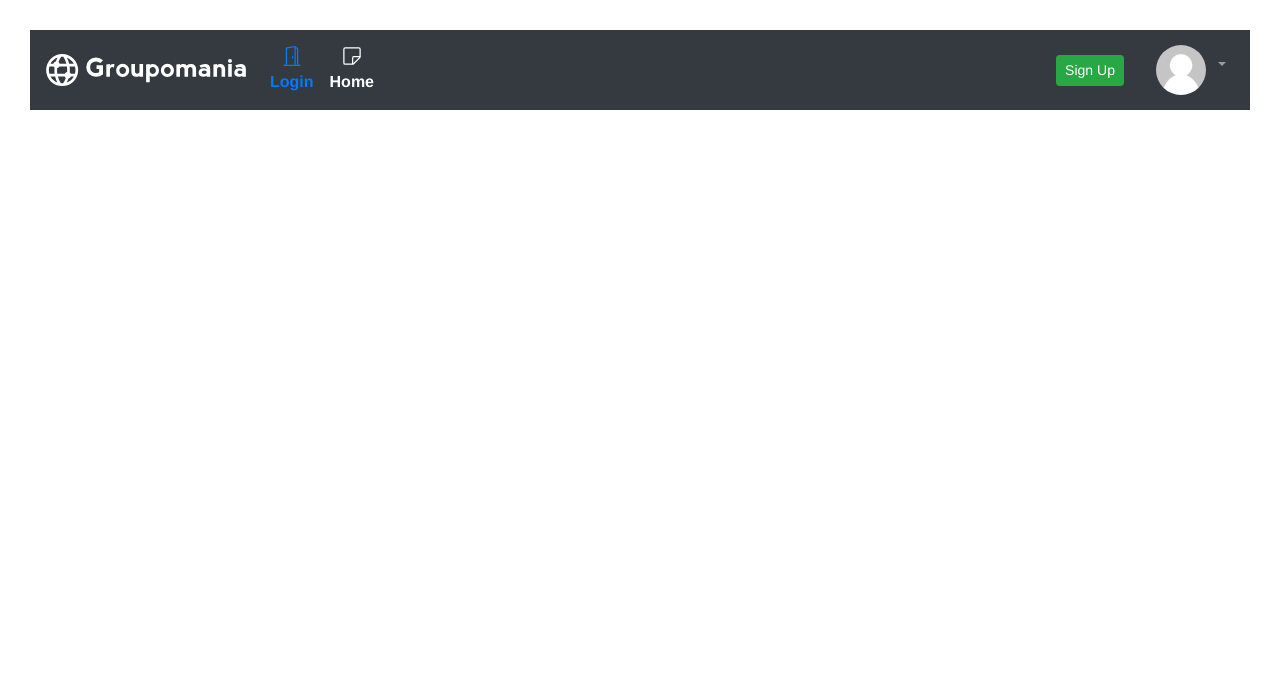
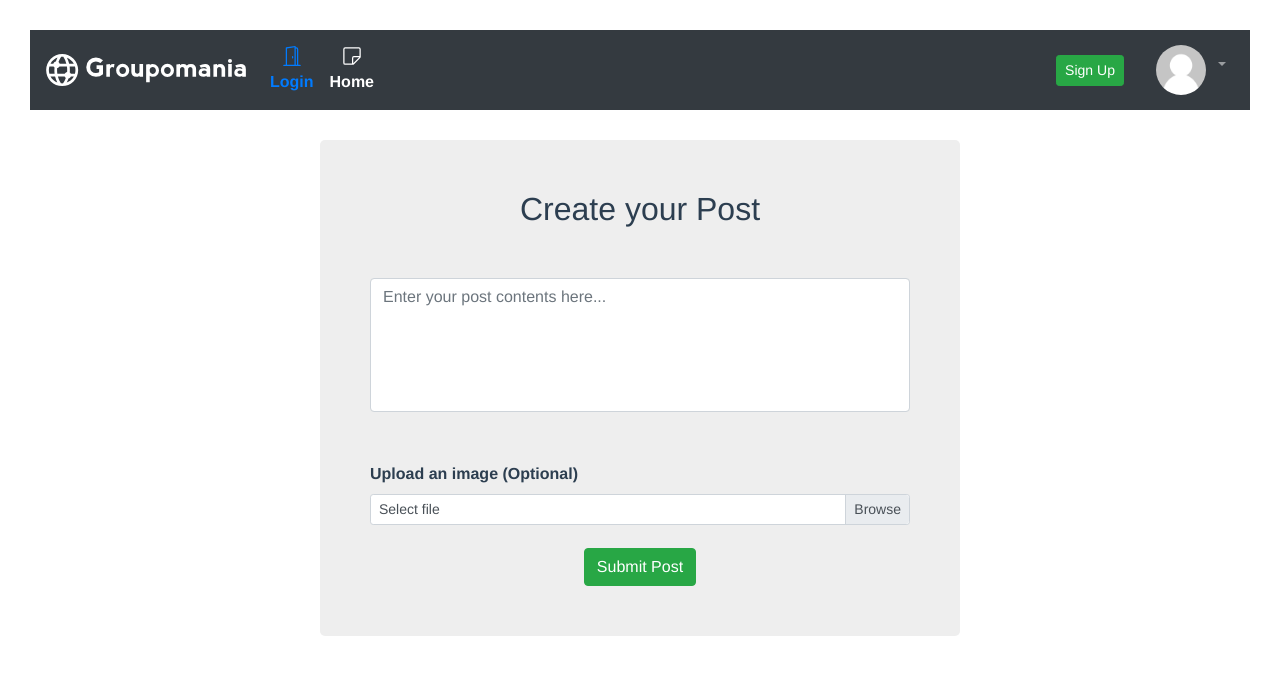
Before and after one commit to tix04/OC-P7-Grouporama-Frontend, a Vue app: page /#/createPost in a window 1280 px wide. Shown: the top 674 px of the page. Built offline with nearby package versions, Linux system fonts and the light colour scheme; no server answers.

Commit message:
feat: Send new post content data succesfully to api and save images to image folder in api

```diff
--- a/src/components/Notification.vue
+++ b/src/components/Notification.vue
@@ -3,7 +3,7 @@
     <b-container>
         <HelloUser msg="Welcome to Grouporama Chat" />
         <p v-if="this.totalPosts > this.viewedPosts">You have <span>{{ newPosts }}</span> new Posts.</p>
-        <p v-else>You have no new Notifications</p>
+        <p v-else>You have no new Posts</p>
         <!--Figure out Logic to determine which posts you haven't seen-->
     </b-container>
 </b-container>
--- a/src/router/index.js
+++ b/src/router/index.js
@@ -4,6 +4,7 @@ import SignUp from '../views/SignUpForm.vue'
 import Posts from '../views/Posts.vue'
 import User from '../views/User.vue'
 import Login from '../views/Login.vue'
+import CreatePost from '../views/createPost.vue'
 
 Vue.use(VueRouter)
 
@@ -27,6 +28,11 @@ const routes = [
     path: '/user',
     name: 'User',
     component: User
+  },
+  {
+    path: '/createPost',
+    name: 'CreatePost',
+    component: CreatePost
   }
 ];
 
--- a/src/views/Posts.vue
+++ b/src/views/Posts.vue
@@ -5,7 +5,8 @@ export default {
     data () {
         return {
             postArray: [],
-            imageUrl: "../assets/default-user-image.png"
+            imageUrl: "../assets/default-user-image.png",
+            profile_image: ''
         }
     },
     components: {
@@ -39,11 +40,29 @@ export default {
 </script>
 <template>
     <div>
+      <b-container style="background: transparent;">
+        <div>
+          <a href="#/createPost">
+            <b-button class="newPost" block variant="primary">Create new post</b-button>
+          </a>
+            <!--<a href="/createPost">
+                <img style="width: 150px; border-radius: 50%;" v-if="this.profile_image === null || this.profile_image === ''" :src="require('../assets/default-user-image.png')" alt="Profile picture"/>
+                <img style="width: 150px; border-radius: 50%;" v-else :src="post.profile_image" alt="Profile picture"/>
+
+              </a>-->
+        </div>
+      </b-container>
+
       <notification />
-        <b-container v-for="post in postArray" :key="post.post_id">
+      <b-container v-if="this.postArray.length === 0">
+        <h1 style="font-size: 1.5rem; font-weight: bold;">Grouporama Social Network</h1>
+          <p>There are no Posts to be displayed</p>
+      </b-container>
+      <b-container v-else v-for="post in postArray" :key="post.post_id">
         <div class="profilePic">
-            <b-img :src="require('../assets/default-user-image.png')" alt="Profile picture" rounded="circle" thumbnail></b-img>
-            <span class="username">Username</span>
+          <b-img v-if="post.profile_image === null || post.profile_image === ''" :src="this.imageUrl" alt="Profile picture" rounded="circle" thumbnail></b-img>
+          <b-img v-else :src="post.profile_image" alt="Profile picture" rounded="circle" thumbnail></b-img>
+          <span class="username">{{ post.username }}</span>
         </div>
 
         <p class="content"> {{ post.post_content }} </p>
@@ -77,6 +96,17 @@ export default {
 </template>
 
 <style scoped>
+
+  .newPostContainer {
+    background-color: white;
+  }
+
+  .newPost {
+    margin: 0;
+    font-size: 1.5rem;
+    font-weight: bold;
+  }
+
   .profilePic, .content, .icons {
     text-align: left;
   }
--- a/src/views/SignUpForm.vue
+++ b/src/views/SignUpForm.vue
@@ -51,7 +51,7 @@
                 </b-form-group>
 
                 <b-form-group
-                id="userInput2"
+                id="userInput3"
                 label="Last Name: "
                 label-for="lName"
                 >
@@ -78,7 +78,7 @@
                     </b-input-group>
                 </b-form-group>
                 <b-form-group
-                id="userInput3"
+                id="userInput4"
                 label="Age: "
                 label-for="age"
                 >
@@ -103,7 +103,7 @@
                     </b-input-group>
                 </b-form-group>
                 <b-form-group
-                id="userInput4"
+                id="userInput5"
                 label="Email Address: "
                 label-for="email"
                 >
@@ -129,7 +129,7 @@
                     </b-input-group>
                 </b-form-group>
                 <b-form-group
-                id="userInput5"
+                id="userInput6"
                 label="Username: "
                 label-for="username"
                 >
@@ -156,7 +156,7 @@
                     </b-input-group>
                 </b-form-group>
                 <b-form-group
-                id="userInput6"
+                id="userInput7"
                 label="Password: "
                 label-for="password"
                 >
@@ -185,7 +185,7 @@
                     </b-input-group>
                 </b-form-group>
                 <b-form-group
-                id="userInput7"
+                id="userInput8"
                 label="Confirm your Password: "
                 label-for="pwdCheck"
                 >
@@ -212,7 +212,7 @@
                     </b-input-group>
                 </b-form-group>
                 <b-button type="submit" variant="success">Submit</b-button>
-                <b-button type="reset" variant="danger">Reset</b-button>
+                <b-button type="reset" variant="danger" @click="onReset()">Reset</b-button>
             </b-form>
         </b-container>
 
@@ -347,19 +347,21 @@ export default {
             fd.append('email', this.form.email);
             fd.append('username', this.form.username);
             fd.append('password', this.form.password);
+            console.log(fd);
             /*const form = JSON.stringify(this.form);*/
             //console.log(fd, this.form.profilePhoto);
             //console.log({user: form, image: this.profilePhoto})
-            try{
+            try {
                 await axios.post('http://localhost:3000/user/newUser', fd);
                 this.form.firstName = '';
-                this.form.latName = '';
+                this.form.lastName = '';
                 this.form.age = 0;
                 this.form.email = '';
                 this.form.username = '';
                 this.form.password = '';
                 this.form.passwordCheck = '';
-                this.profilePhoto = null
+                this.profilePhoto = null,
+                window.location.href = '#/posts';
             } catch (err) {
                 console.log(err);
             }
--- /dev/null
+++ b/src/views/createPost.vue
@@ -0,0 +1,93 @@
+<template>
+    <div>
+        <b-container style="width: 50%;">
+            <h2 class="title">Create your Post</h2>
+            <b-form @submit.prevent="onSubmit" enctype="multipart/form-data" id="form">
+                <b-form-textarea
+                id="postContent"
+                placeholder="Enter your post contents here..."
+                rows="5"
+                max-rows="10"
+                class="content"
+                v-model.trim="form.postContent"
+                required
+                >
+                </b-form-textarea>
+                <!--{{this.postContent}}-->
+                <b-form-group
+                id=userInput1
+                label="Upload an image (Optional)"
+                label-for="postImage">
+                    <b-input-group size="sm" class="mb-2">
+                        <b-form-file
+                        id="postImage"
+                        ref="postImage"
+                        placeholder="Select file"
+                        accept="image/*"
+                        @change="upload"
+                        >
+                        </b-form-file>
+
+                    </b-input-group>
+                    <!--<div style="text-align: left;" class="mt-3">Selected file: {{ this.form.profilePhoto ? this.form.profilePhoto.name : '' }}</div>-->
+                </b-form-group>
+                <b-button type="submit" variant="success">Submit Post</b-button>
+            </b-form>
+        </b-container>
+
+    </div>
+</template>
+<script>
+import axios from 'axios'
+export default {
+    data() {
+        return {
+            form: {
+                postContent: '',
+                likes: 0
+            },
+            //postContent: '',
+            //likes: 0,
+            postImage: null
+        }
+    },
+    methods: {
+        upload(event) {
+            this.postImage = event.target.files[0];
+            console.log(this.postImage);
+        },
+        async onSubmit() {
+            const fd = new FormData();
+            fd.append('image', this.postImage);
+            fd.append('postContent', this.form.postContent);
+            fd.append('likes', this.form.likes);
+            //const formData = {postContent: this.form.postContent, likes: this.form.likes, image: this.postImage};
+            console.log(/*formData*/fd);
+
+            try {
+                await axios.post('http://localhost:3000/posts/newPost', fd);
+                this.form.postContent = '';
+                this.postImage = null;
+            } catch (err) {
+                console.log(err);
+            }
+
+        }
+    }
+}
+</script>
+<style scoped>
+.container {
+    background-color: #eee;
+    padding: 50px;
+    border-radius: 5px;
+}
+
+.title {
+    margin-bottom: 20px;
+}
+
+.content {
+    margin: 50px 0;
+}
+</style>
```
Lines whose indentation alone changed are shown as unchanged.
